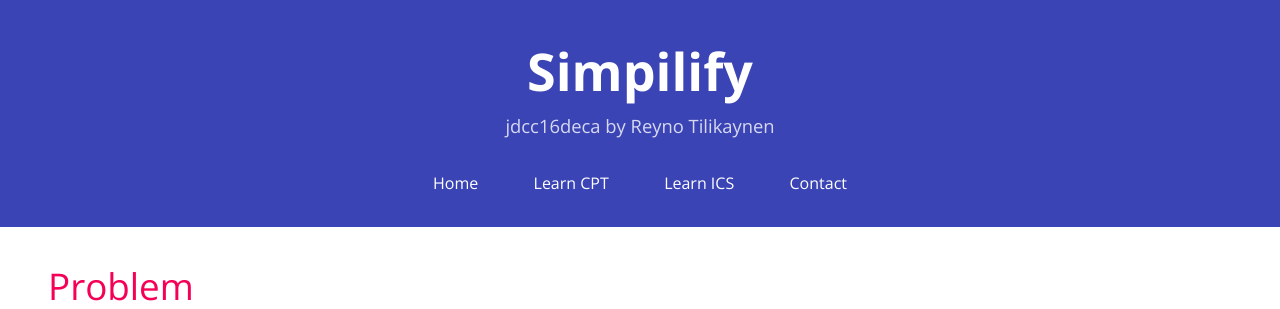
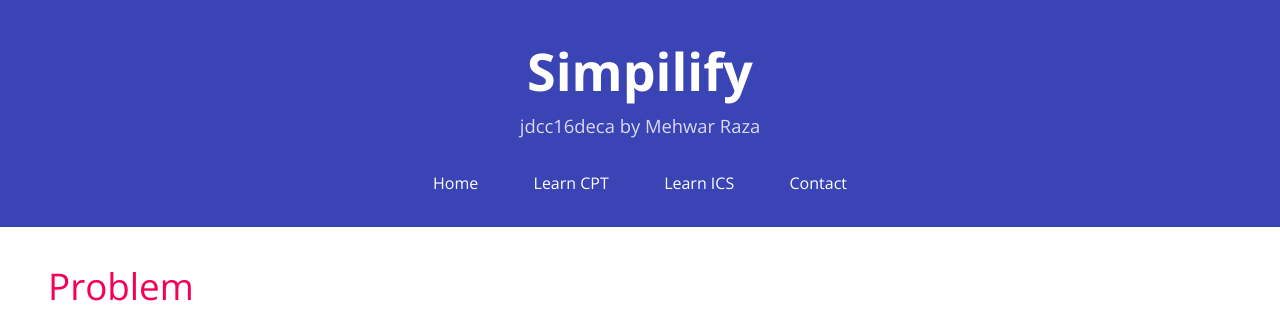
Before and after one commit to mcpt/mcpt.github.io, a Jekyll site: the page built from _cpt-problems/jdcc/2016/december/a.md, in a window 1280 px wide. Shown: the top 309 px of the page. Built offline with Jekyll 4.4.1, drawn with Linux system fonts in a browser that asks for light colours; formulas are drawn with MathJax 3.

Commit message:
added december 2016 a

```diff
--- a/_cpt-problems/jdcc/2016/december/a.md
+++ b/_cpt-problems/jdcc/2016/december/a.md
@@ -2,10 +2,10 @@
 layout: problem
 title: Simpilify
 problem-id: jdcc16deca
-problem-author: Reyno Tilikaynen
+problem-author: Mehwar Raza
 contest: jdcc2016
-round: 1
-round-title: november
+round: 2
+round-title: december
 difficulty: a
 ---
 
```
